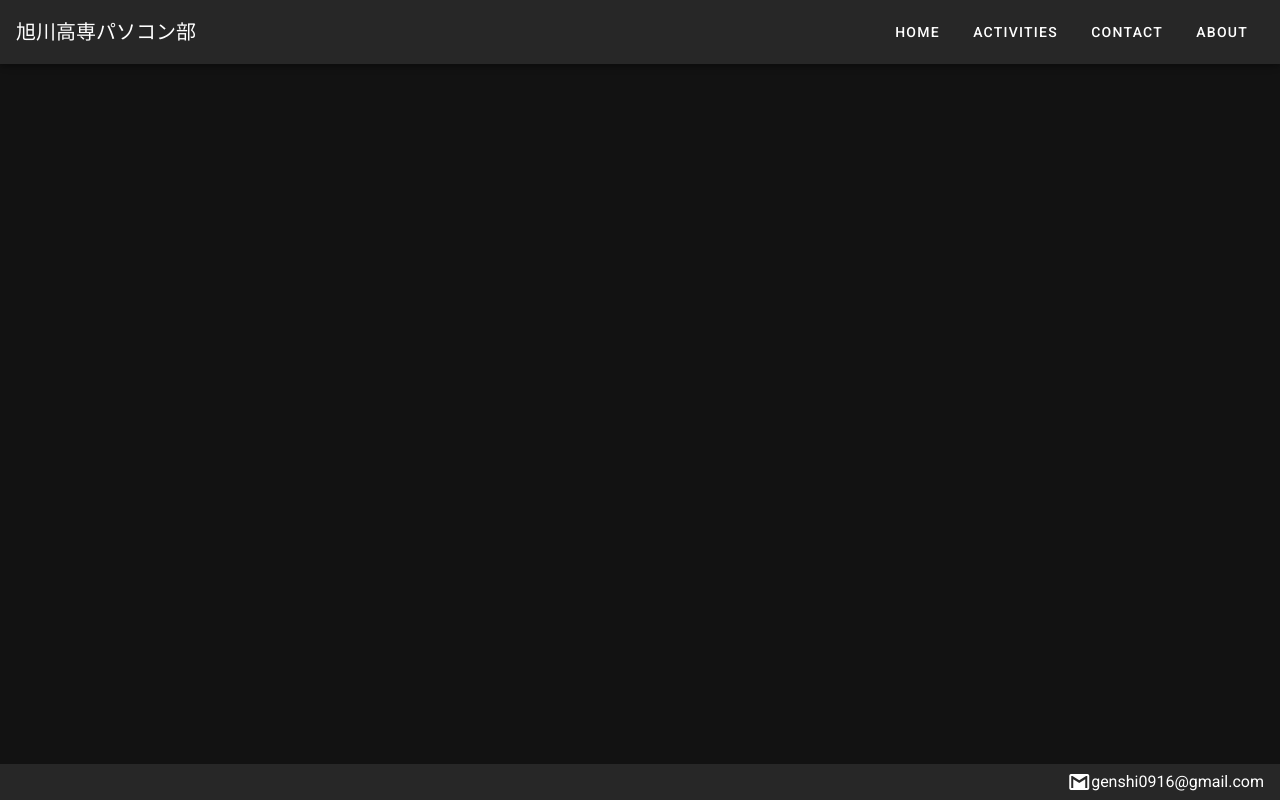
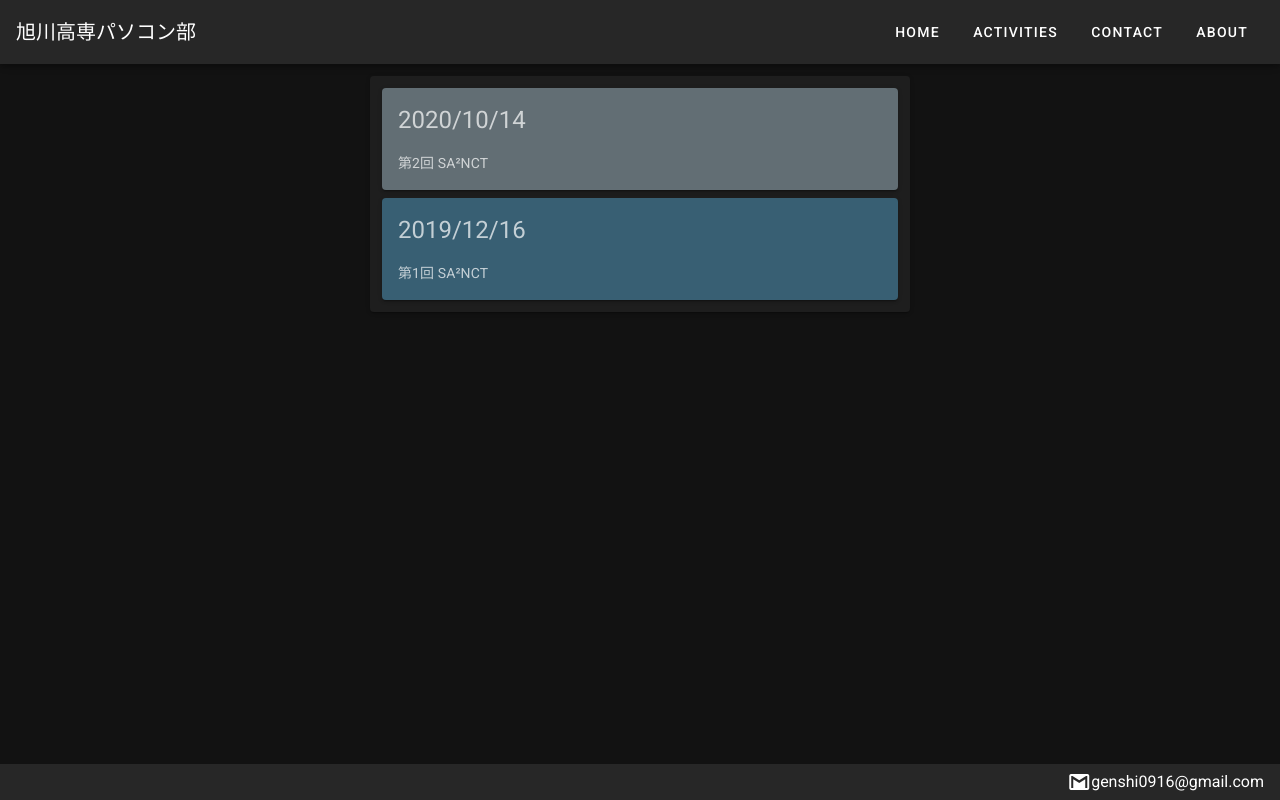
Before and after one commit to Genshi0916/NITAC-PCC-website, a Nuxt app: page /about/sanct in a window 1280 px wide. Built offline with nearby package versions, Linux system fonts and the light colour scheme.

Commit message:
[修正]細かい修正とsanctの追加

```diff
--- a/layouts/default.vue
+++ b/layouts/default.vue
@@ -88,8 +88,7 @@ export default {
   }
 </script>
 <style>
-  #none
-  {
+  #none{
     text-decoration: none;
     color: white;
   }
--- a/layouts/error.vue
+++ b/layouts/error.vue
@@ -34,8 +34,7 @@ export default {
     }
   },
   head () {
-    const title =
-      this.error.statusCode === 404 ? this.pageNotFound : this.otherError
+    const title = this.error.statusCode === 404 ? this.pageNotFound : this.otherError
     return {
       title
     }
@@ -44,8 +43,7 @@ export default {
 </script>
 
 <style scoped>
-h1
-{
+  h1{
     font-size: 20px;
   }
 </style>
--- a/pages/about.vue
+++ /dev/null
@@ -1,93 +0,0 @@
-<template>
-    <v-layout
-    column
-    justify-center
-    align-center
-  >
-    <v-flex
-      xs12
-      sm8
-      md6
-    >
-        <v-col
-          v-for="(item, i) in items"
-          :key="i"
-          cols="12"
-        >
-          <v-card dark>
-            <div class="justify-space-between" v-if="$vuetify.breakpoint.mobile">
-              <div>
-                <v-card-title
-                  class="headline"
-                  v-text="item.title"
-                ></v-card-title>
-              </div>
-              <a v-bind:href="item.url" target="_blank">
-                <v-avatar
-                  class="ma-3"
-                  size="230"
-                  tile
-                >
-                  <v-img :src="item.icon" id="size"></v-img>
-                </v-avatar>
-              </a>
-            </div>
-            <div class="d-flex justify-space-between" v-if="!$vuetify.breakpoint.mobile">
-              <div>
-                <v-card-title
-                  class="headline"
-                  v-text="item.title"
-                ></v-card-title>
-              </div>
-              <a v-bind:href="item.url" target="_blank">
-                <v-avatar
-                  class="ma-3"
-                  size="260"
-                  tile
-                >
-                  <v-img :src="item.icon" id="size"></v-img>
-                </v-avatar>
-              </a>
-            </div>
-          </v-card>
-        </v-col>
-    </v-flex>
-  </v-layout>
-</template>
-<script>
-  export default
-  {
-    name:'about',
-    components:
-    {
-
-    },
-    data:()=>
-    ({
-      items:
-      [
-        {
-          title:"ANCT-PCC",
-          url:"https://twitter.com/ANCT_PCC",
-          icon:require("../static/logo1.jpg")
-        },
-        {
-          title:"sanct",
-          url:"https://sanct.connpass.com/",
-          icon:require("../static/sanct.jpeg")
-        },
-        {
-          title:"サイト制作者",
-          url:"http://genshi0916.github.io/",
-          icon:require("../static/genshi.jpg")
-        }
-      ]
-    })
-  }
-</script>
-<style>
-  #size
-  {
-    height:250px;
-  }
-</style>
--- /dev/null
+++ b/pages/about/index.vue
@@ -0,0 +1,91 @@
+<template>
+  <v-layout
+    column
+    justify-center
+    align-center
+  >
+    <v-flex
+      xs12
+      sm8
+      md6
+    >
+      <v-col
+        v-for="(item, i) in items"
+        :key="i"
+        cols="12"
+      >
+        <v-card dark>
+          <div class="justify-space-between" v-if="$vuetify.breakpoint.mobile">
+            <div>
+              <v-card-title
+                class="headline"
+                v-text="item.title"
+              ></v-card-title>
+            </div>
+            <a v-bind:href="item.url" target="_blank">
+              <v-avatar
+                class="ma-3"
+                size="230"
+                tile
+              >
+                <v-img :src="item.icon" id="size"></v-img>
+              </v-avatar>
+            </a>
+          </div>
+          <div class="d-flex justify-space-between" v-if="!$vuetify.breakpoint.mobile">
+            <div>
+              <v-card-title
+                class="headline"
+                v-text="item.title"
+              ></v-card-title>
+            </div>
+            <a v-bind:href="item.url" :target="item.target">
+              <v-avatar
+                class="ma-3"
+                size="260"
+                tile
+              >
+                <v-img :src="item.icon" id="size"></v-img>
+              </v-avatar>
+            </a>
+          </div>
+        </v-card>
+      </v-col>
+    </v-flex>
+  </v-layout>
+</template>
+<script>
+  export default{
+    name:'about',
+    components:{
+
+    },
+    data:()=>({
+      items:[
+        {
+          title:"ANCT-PCC",
+          url:"https://twitter.com/ANCT_PCC",
+          icon:require("static/logo1.jpg"),
+          target:"_blank"
+        },
+        {
+          title:"sanct",
+          url:"../about/sanct",
+          icon:require("static/sanct.jpeg"),
+          target:""
+        },
+        {
+          title:"サイト制作者",
+          url:"http://genshi0916.github.io/",
+          icon:require("static/genshi.jpg"),
+          target:"_blank"
+        }
+      ]
+    })
+  }
+</script>
+<style>
+  #size{
+    height:250px;
+  }
+</style>
--- /dev/null
+++ b/pages/about/sanct.vue
@@ -0,0 +1,49 @@
+<template>
+  <v-card
+    max-width="540"
+    class="mx-auto"
+  >
+    <v-container>
+      <v-row dense>
+        <v-col v-for="(item, i) in items"
+          :key="i"
+          cols="12">
+          <a v-bind:href="item.url" target="_brank">
+            <v-card
+              :color="item.color"
+              dark
+            >
+              <v-card-subtitle v-text="item.day" class="headline"></v-card-subtitle>
+              <v-card-text v-text="item.text"></v-card-text>
+            </v-card>
+          </a>
+        </v-col>
+      </v-row>
+    </v-container>
+  </v-card>
+</template>
+<script>
+export default{
+  data:()=>({
+    items:[
+      {
+        day:"2020/10/14",
+        text:"第2回 SA²NCT",
+        color:"#626e74",
+        url:"https://sanct.connpass.com/event/188356/",
+      },
+      {
+        day:"2019/12/16",
+        text:"第1回 SA²NCT",
+        color:"#385F73",
+        url:"https://sanct.connpass.com/event/154446/",
+      },
+    ]
+  })
+}
+</script>
+<style>
+  a{
+    text-decoration: none;
+  }
+</style>
--- a/pages/activities.vue
+++ b/pages/activities.vue
@@ -3,12 +3,12 @@
     max-width="540"
     class="mx-auto"
   >
-
     <v-container>
       <v-row dense>
         <v-col v-for="(item, i) in items"
           :key="i"
-          cols="12">
+          cols="12"
+        >
           <v-card
             :color="item.color"
             dark
```
Also changed, not shown: components/Logo.vue (+10 -18 lines), components/header.vue (+6 -7 lines), pages/contact.vue (+4 -8 lines), pages/index.vue (+5 -8 lines). Lines whose indentation alone changed are shown as unchanged.
